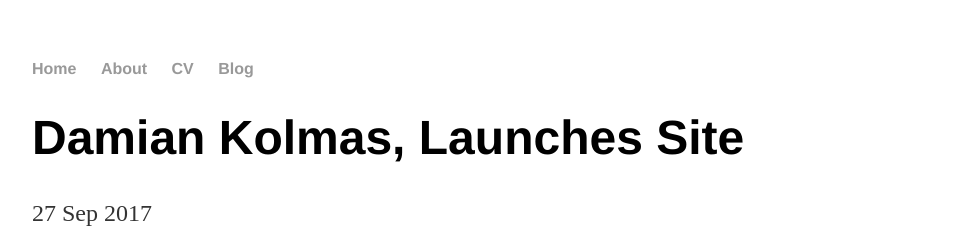
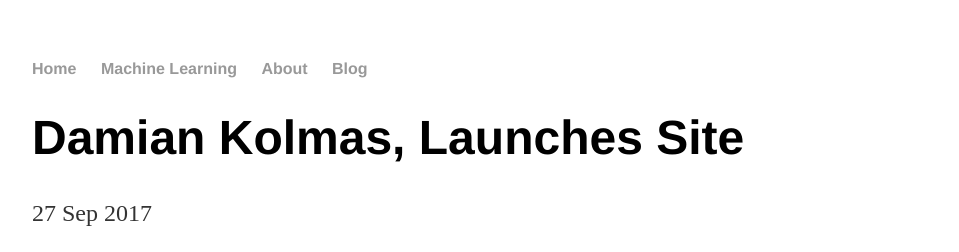
Before and after one commit to DKolmas/DKolmas.github.io, a Jekyll site: the page built from _posts/2017-09-27-Damian-Kolmas-site-launched.md, in a window 1280 px wide. Shown: the top 252 px of the page, without its empty margins (160-1119 px from the left). Built offline with Jekyll 4.4.1, drawn with Linux system fonts in a browser that asks for light colours.

Commit message:
Update default.html

```diff
--- a/_layouts/default.html
+++ b/_layouts/default.html
@@ -9,8 +9,8 @@
 			<nav>
 	    		<ul>
 	        		<li><a href="/">Home</a></li>
+				<li><a href="/about">Machine Learning</a></li>
 		        	<li><a href="/about">About</a></li>
-	        		<li><a href="/cv">CV</a></li>
 	        		<li><a href="/blog">Blog</a></li>
 	    		</ul>
 			</nav>
```
